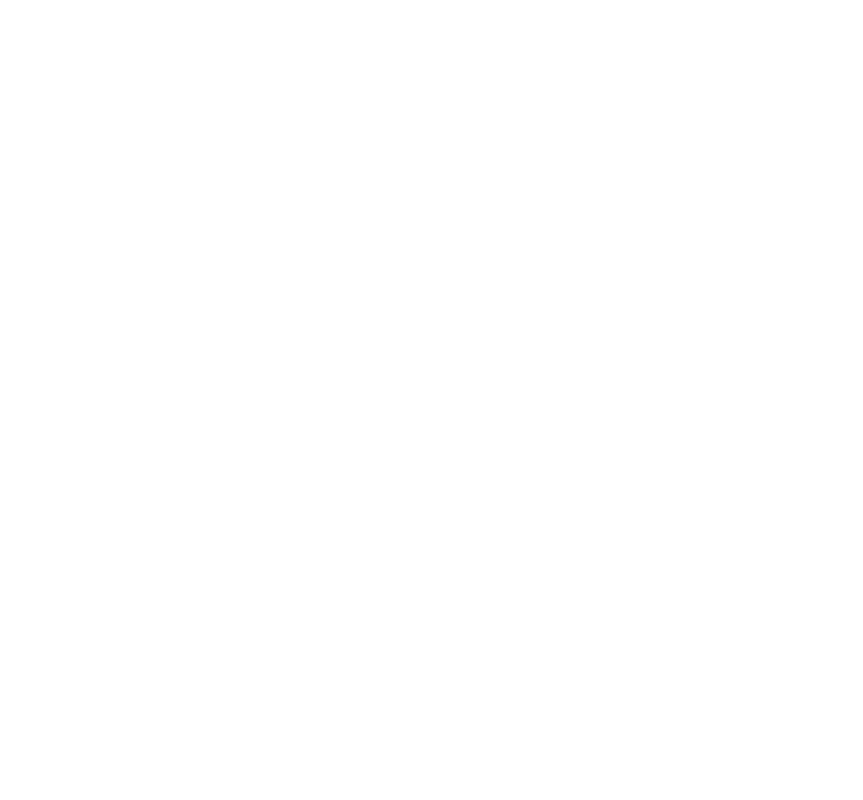
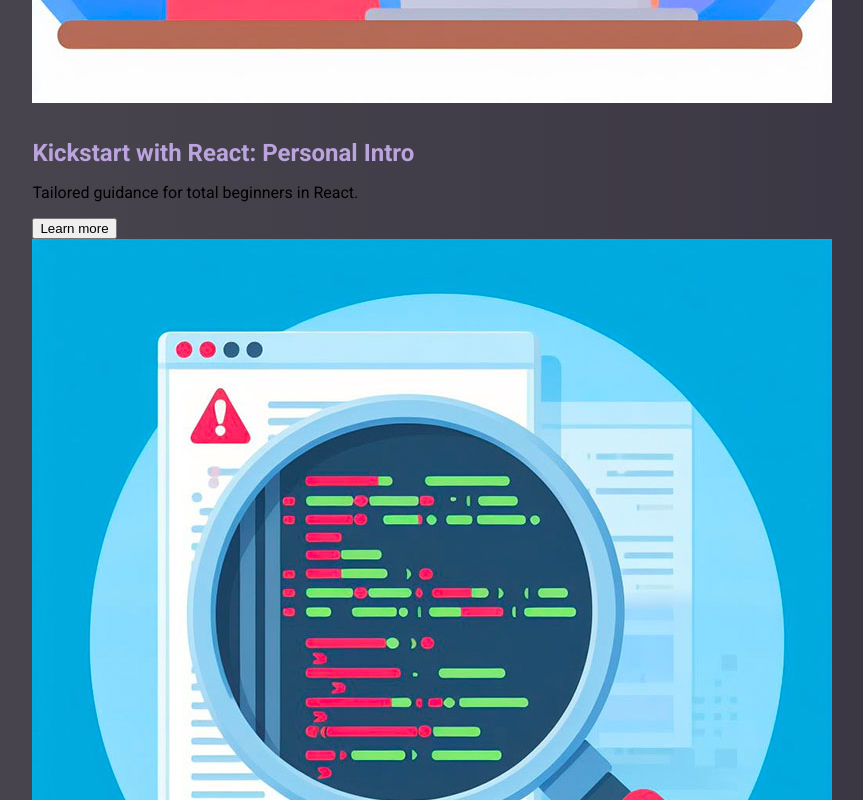
Before and after one commit to PomiHD/A-Book-a-Session-Management-Application, a React (Vite) app: page /sessions in a window 1280 px wide. Shown: the part 860-1660 px from the top of the page, without its empty margins (102-965 px from the left). Before the commit the page ends 800 px from the top, so only its background shows below. Built offline with nearby package versions, Linux system fonts and the light colour scheme.

Commit message:
add sessions list.

```diff
--- /dev/null
+++ b/src/components/Sessions/SessionsList.tsx
@@ -0,0 +1,28 @@
+type Session = {
+  id: string;
+  title: string;
+  summary: string;
+  description: string;
+  duration: number;
+  date: string;
+  image: string;
+};
+type SessionsListProps = {
+  sessions: Session[];
+};
+function SessionsList({ sessions }: SessionsListProps) {
+  return (
+    <ul className={"sessions-list"}>
+      {sessions.map((session) => (
+        <li key={session.id}>
+          <img src={`${session.image}`} alt={session.title} />
+          <h2>{session.title}</h2>
+          <p>{session.summary}</p>
+          <button>Learn more</button>
+        </li>
+      ))}
+    </ul>
+  );
+}
+
+export default SessionsList;
--- a/src/pages/Sessions.tsx
+++ b/src/pages/Sessions.tsx
@@ -1,4 +1,5 @@
-import { SESSIONS } from '../dummy-sessions.ts'; // normally, we would probably load that from a server
+import { SESSIONS } from "../dummy-sessions.ts";
+import SessionsList from "../components/Sessions/SessionsList.tsx"; // normally, we would probably load that from a server
 
 export default function SessionsPage() {
   return (
@@ -11,7 +12,7 @@
           you!
         </p>
       </header>
-      {/* Todo: Output list of sessions */}
+      <SessionsList sessions={SESSIONS} />
     </main>
   );
 }
```
